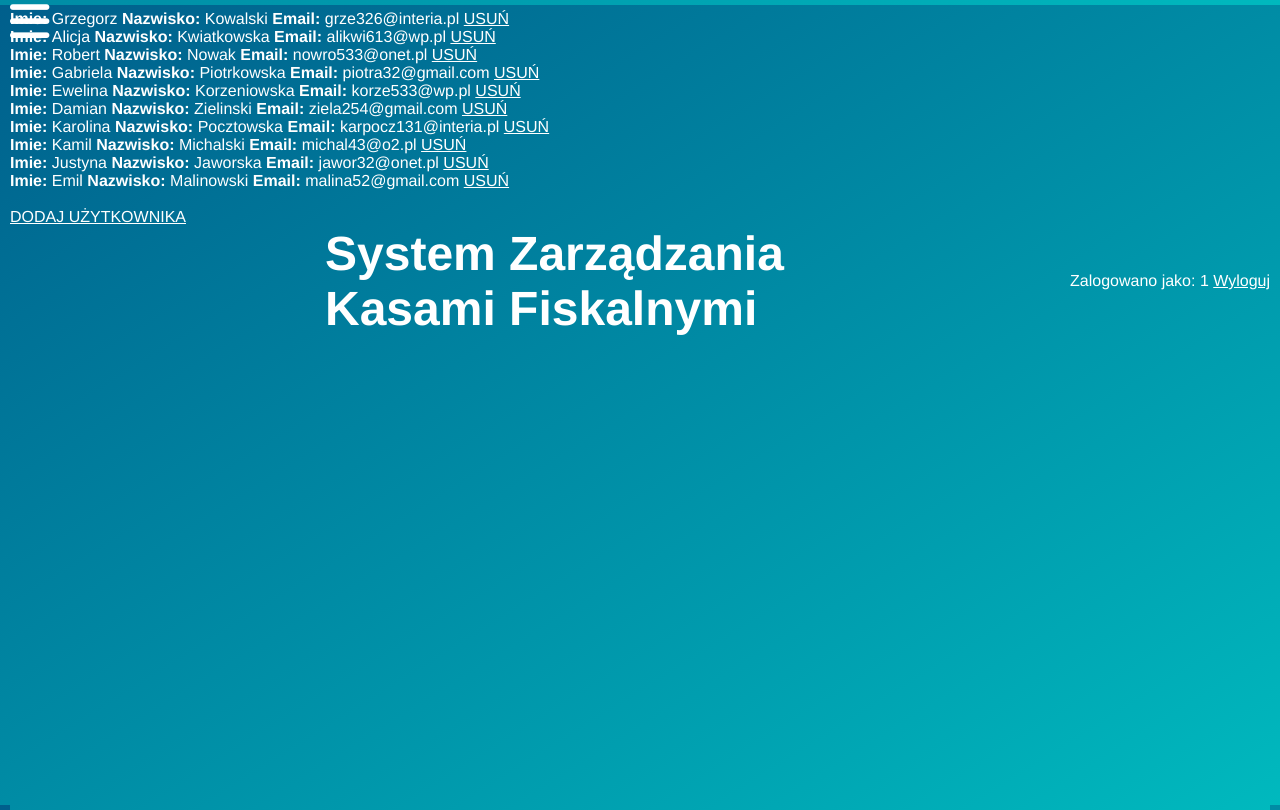
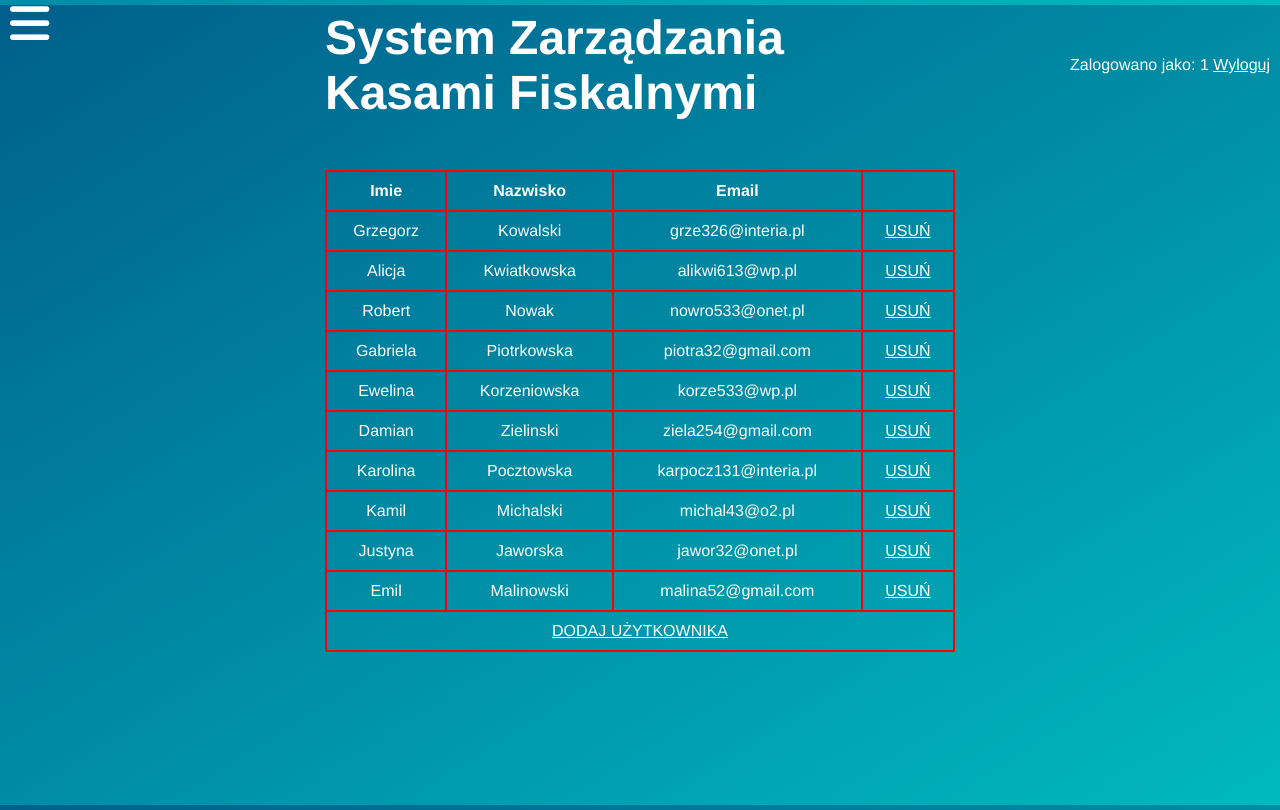
Before and after one commit to DogiWOW/Cash-Register-Webapp, a PHP site: page /uzytkownicy.php in a window 1280 px wide. Run offline with PHP 8.4, Linux system fonts and the light colour scheme; the visitor is signed in with stand-in values (Sample User, id 1); data comes from the database, SQL or seed files in the repository; some libraries are stand-ins or nearby versions.

Commit message:
dodano prototypowa wersje uzytkownicy.php

```diff
--- /dev/null
+++ b/CSS/style-dane.css
@@ -0,0 +1,15 @@
+.content{
+    display: grid;
+    grid-template-columns: 1fr 2fr 1fr;
+}
+.dane_bazadanych{
+    grid-column-start: 2;
+    justify-self: stretch;
+    align-self: center;
+    border-collapse: collapse;
+}
+.dane_bazadanych td,th{
+    border: 2px red solid;
+    padding: 10px;
+    text-align: center;
+}
--- a/uzytkownicy.php
+++ b/uzytkownicy.php
@@ -12,21 +12,6 @@
 	$dbname = "projekt"; //nazwa bazy danych
 	$conn = mysqli_connect($host, $name, $pass, $dbname); //połączenie z bazą danych
 
-    $conn = mysqli_connect($host, $name, $pass, $dbname);
-    if(mysqli_connect_errno()) echo "Problemy techniczne, proszę spróbować później.";
-    else
-    {
-        $kwerenda = "SELECT * FROM uzytkownicy";
-        if($wynik=mysqli_query($conn, $kwerenda))
-        {
-            while($row=mysqli_fetch_array($wynik))
-            {
-                echo '<b>Imie: </b>'.$row[1]." <b>Nazwisko: </b>".$row[2]." <b>Email: </b>".$row[3].' <a href="usuwanie_uzyt.php">USUŃ</a>'."<br />";
-            }
-            echo '<br /><a href="dodaj_uzyt.php">DODAJ UŻYTKOWNIKA</a>';
-        }
-        mysqli_close($conn);
-    }
 ?>
 <!DOCTYPE html>
 <html lang="pl">
@@ -36,6 +21,7 @@
     <meta name="viewport" content="width=device-width, initial-scale=1.0">
     <script src="https://kit.fontawesome.com/e7af9736bb.js" crossorigin="anonymous"></script>
     <link rel="stylesheet" href="CSS/style-menu.css">
+    <link rel="stylesheet" href="CSS/style-dane.css">
     <title>Menu Kas Fiskalnych</title>
 </head>
 <body class="menu-preload">
@@ -48,6 +34,29 @@
                 Zalogowano jako: <?php echo $_SESSION['imie']; ?>
                 <a href='logout.php'>Wyloguj</a>
             </div>
+        </div>
+        <div class='content'>
+            <table class='dane_bazadanych'>
+                <tr>
+                    <th>Imie</th>
+                    <th>Nazwisko</th>
+                    <th>Email</th>
+                    <th></th>
+                </tr>
+            <?php
+                if(mysqli_connect_errno()) echo "Problemy techniczne, proszę spróbować później.";
+                else{
+                    $kwerenda = "SELECT * FROM uzytkownicy";
+                    if($wynik=mysqli_query($conn, $kwerenda)){
+                    while($row=mysqli_fetch_array($wynik)){
+                        echo '<tr><td>'.$row[1].'</td><td>'.$row[2].'</td><td>'.$row[3].'</td><td><a href="usuwanie_uzyt.php">USUŃ</a></td></tr>';
+                    }
+                    echo '<tr><td colspan="4"><a href="dodaj_uzyt.php">DODAJ UŻYTKOWNIKA</a></td></tr>';
+                }
+                mysqli_close($conn);
+                }
+            ?>
+            </table>
         </div>
         <div>
             <input type="checkbox" id="menu-checkbox" onClick="checkState()">
```
